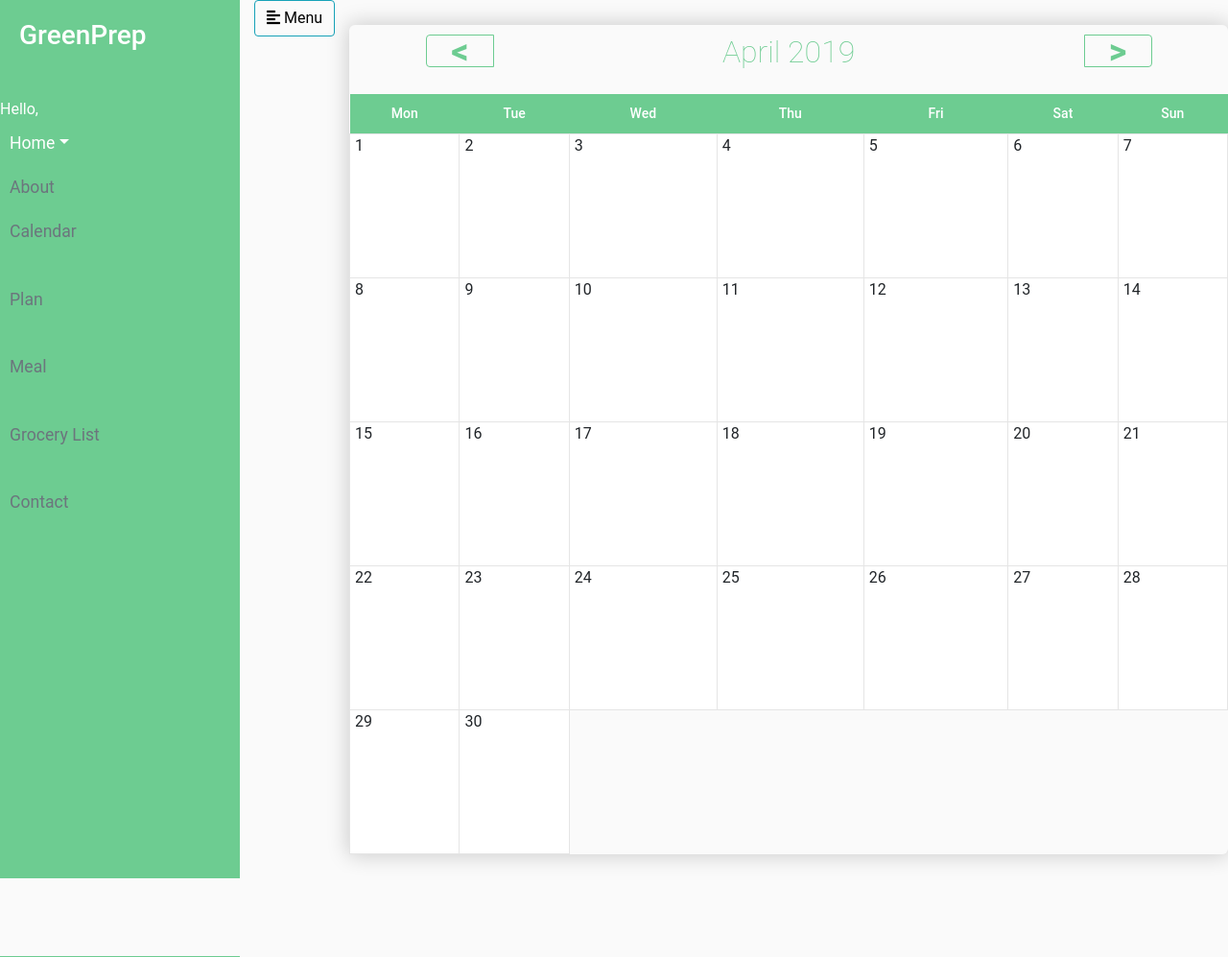
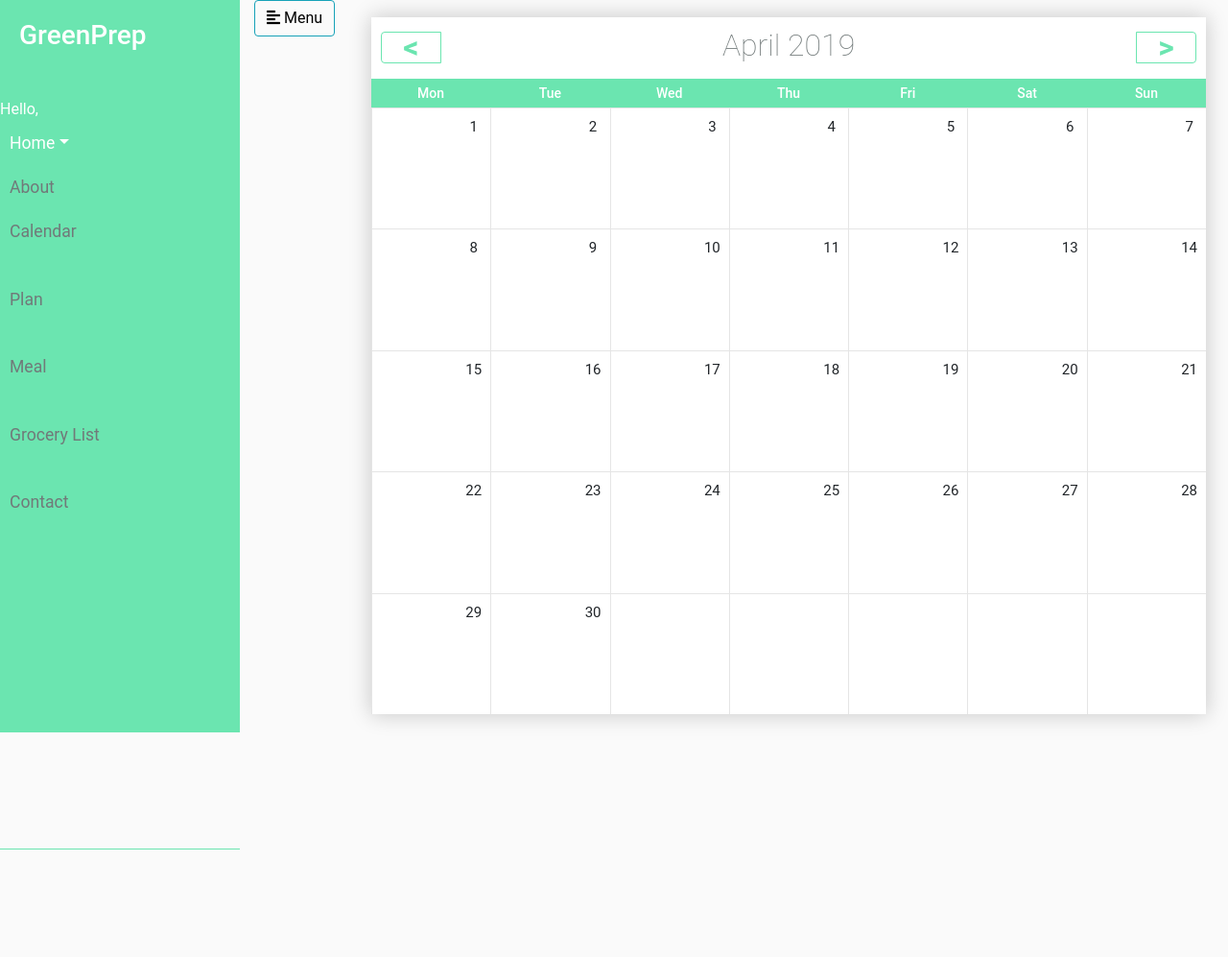
Before and after one commit to ajuhl/green-prep, a Django app: page /meal/calendar in a window 1280 px wide. Shown: the whole page at 96% size. After the commit the page ends 885 px from the top, so only its background shows below. Run offline with Django 3.2, Linux system fonts and the light colour scheme; data comes from the database, SQL or seed files in the repository; some libraries are stand-ins or nearby versions.

Commit message:
More Css.

```diff
--- a/mealbuilder/static/mealbuilder/css/styles.css
+++ b/mealbuilder/static/mealbuilder/css/styles.css
@@ -6,7 +6,7 @@
 #sidebar {
     min-width: 250px;
     max-width: 250px;
-    background: #6dcc91;
+    background: #6BE5B0;
     color: #fff;
     transition: all 0.3s;
 }
@@ -55,12 +55,12 @@ a, a:hover, a:focus {
 
 #sidebar .sidebar-header {
     padding: 20px;
-    background: #6dcc91;
+    background: #6BE5B0;
 }
 
 #sidebar ul.components {
     padding: 20px 0;
-    border-bottom: 1px solid #6dcc91;
+    border-bottom: 1px solid #6BE5B0;
 }
 
 #sidebar ul p {
@@ -75,26 +75,31 @@ a, a:hover, a:focus {
 }
 
 #sidebar ul li a:hover {
-    color: #6dcc91;
-    background: #fff;
+    color: #717979;
+    background: #DBFAED;
 }
 
 #sidebar ul li.active > a, a[aria-expanded="true"] {
     color: #fff;
-    background: #6dcc91;
+    background: #6BE5B0;
 }
 
 ul ul a {
     font-size: 0.9em !important;
     padding-left: 30px !important;
-    background: #6dcc91;
+    background: #6BE5B0;
 }
 
-.calendar {
-  width: 75%;
-  margin: auto;
-  font-size: 13px;
+#wrap {
+  width: 100%;
+  margin: 0 auto;
+  }
+
+  #calendar {
+/* 		float: right; */
         margin: 2% auto;
+		width: 95%;
+		background-color: #FFFFFF;
 		  border-radius: 6px;
         box-shadow: 0 1px 2px #C3C3C3;
 		-webkit-box-shadow: 0px 0px 21px 2px rgba(0,0,0,0.18);
@@ -102,17 +107,15 @@ ul ul a {
 box-shadow: 0px 0px 21px 2px rgba(0,0,0,0.18);
 		}
 
+*, ::after, ::before {
+    box-sizing: content-box;
+}
+
 
 .calendar th {
   padding: 10px;
   text-align: center;
   font-size: 18px;
-}
-
-.calendar td {
-  width: 200px;
-  height: 150px;
-  padding: 20px 0px 0px 5px;
 }
 
 .month {
@@ -129,7 +132,7 @@ ul {
 }
 
 a {
-  color: #6c757d;
+  color: #717979;
 }
 
 
@@ -148,10 +151,6 @@ a {
   box-shadow: 0 0 0 0;
 }
 
-.clearfix {
-  margin: 15px;
-}
-
 
 .form {
   margin: auto;
@@ -159,7 +158,7 @@ a {
 
 .form input, .form select, .form textarea {
   border-radius: 5px;
-  border: 1px solid #6c757d;
+  border: 1px solid #717979;
   outline: none;
   background: none;
   padding: 5px;
@@ -196,7 +195,7 @@ td.fc-today {
 
 .fc-first th{
 	font-family: 'Roboto', sans-serif;
-    background:#6dcc91 !important;
+    background:#6BE5B0 !important;
 	color:#FFF;
 	font-size:14px !important;
 	font-weight:500 !important;
@@ -204,7 +203,7 @@ td.fc-today {
 	}
 .fc-event-inner {
 	font-family: 'Roboto', sans-serif;
-    background: #03a9f3!important;
+    background: #979D9D!important;
     color: #FFF!important;
     font-size: 12px!important;
     font-weight: 500!important;
@@ -275,15 +274,15 @@ html .fc,
     font-weight: 100;
     margin-bottom: 10px;
 		font-family: 'Roboto', sans-serif;
-    color: #6dcc91
+    color: #717979
 }
 	span.fc-button {
     font-family: 'Roboto', sans-serif;
-    border-color: #6dcc91;
-	  color: #6dcc91;
+    border-color: #6BE5B0;
+	  color: #6BE5B0;
 }
 .fc-state-down, .fc-state-active {
-    background-color: #6dcc91 !important;
+    background-color: #6BE5B0 !important;
 	color: #FFF !important;
 }
 .fc .fc-header-space {
@@ -855,17 +854,15 @@ table.fc-header{
     min-width: 19px;
     padding: 6px;
     text-align: center;
-       width: 30px;
-    height: 30px;
 }
 .fc-sun, .fc-sat{
     color: #b8b8b8;
 }
 
 .fc-week .fc-day:hover .fc-day-number{
-    background-color: #B8B8B8;
+    background-color: #717979;
     border-radius: 50%;
-    color: #FFFFFF;
+    color: #AEF0D3;
     transition: background-color 0.2s;
 }
 .fc-week .fc-day.fc-state-highlight:hover .fc-day-number{
--- a/mealbuilder/utils.py
+++ b/mealbuilder/utils.py
@@ -22,13 +22,14 @@ class Calendar(HTMLCalendar):
 			meals = plan.meal.all()
 
 			for meal in meals:
-				d += '<li> {name} </li>'.format(name=meal.name)
+				d += '<div class="fc-event fc-event-hori fc-event-draggable fc-event-start fc-event-end"><div class="fc-event-inner"><span class="fc-event-title">{name}</span></div></div>'.format(name=meal.name)
 			if day != 0:
-				return '<td class="fc-day fc-widget-content" ondblclick="goToPlan({date})"><span class="date">{day}</span><ul> {d} </ul></td>'.format(date=date,day=day,d=d)
-			return '<td></td>'
+				return '<td class="fc-day fc-widget-content" ondblclick="goToPlan({date})"><div style="min-height: 106px;"><div class="fc-day-number">{day}</div><div class="fc-day-content"><div style="position: relative; height: 84px;">{d}</div></div</td>'.format(date=date,day=day,d=d)
+			return '<td class="fc-day fc-widget-content"></td>'
+
 		if day != 0:
-			return '<td class="fc-day fc-widget-content" ondblclick="goToDate({date})"><span class="date">{day}</span><ul> {d} </ul></td>'.format(date=date,day=day,d=d)
-		return '<td></td>'
+			return '<td class="fc-day fc-widget-content" ondblclick="goToDate({date})"><div style="min-height: 106px;"><div class="fc-day-number">{day}</div><div class="fc-day-content"><div style="position: relative; height: 84px;">{d}</div></div</td>'.format(date=date,day=day,d=d)
+		return '<td class="fc-day fc-widget-content"></td>'
 
 	# formats a week as a tr
 	def formatweek(self, theweek):
@@ -48,18 +49,17 @@ class Calendar(HTMLCalendar):
 		else:
 			s = '%s' % month_name[themonth]
 
-		prev_month = '<tr class="fc-header"><th colspan="2" class="fc-header-left"><span class="fc-button fc-button-prev fc-state-default fc-corner-left" unselectable="on" onclick="get_prev()"><span class="fc-text-arrow"><</span></span></th>'
-		title = '<th colspan="3" class="fc-header-center"><span class="fc-header-title"><h2>%s</h2></span></th>' % s
-		next_month = '<th colspan="2" class="fc-header-right"><span class="fc-button fc-button-next fc-state-default fc-corner-right" unselectable="on" onclick="get_next()"><span class="fc-text-arrow">></span></span></th></tr>'
+		prev_month = '<table class="fc-header" style="width:100%"><tbody><tr><td class="fc-header-left"><span class="fc-button fc-button-prev fc-state-default fc-corner-left" unselectable="on" onclick="get_prev()"><span class="fc-text-arrow"><</span></span></td>'
+		title = '<td class="fc-header-center"><span class="fc-header-title"><h2>%s</h2></span></td>' % s
+		next_month = '<td class="fc-header-right"><span class="fc-button fc-button-next fc-state-default fc-corner-right" unselectable="on" onclick="get_next()"><span class="fc-text-arrow">></span></span></td></tr></tbody></table>'
 		return prev_month+title+next_month
 
 
 	# formats a month as a table
 	# filter events by year and month
 	def formatmonth(self, withyear=True):
-		cal = '<table border="0" cellpadding="0" cellspacing="0" class="calendar">\n'
-		cal += '{formatmonthname}\n'.format(formatmonthname=self.formatmonthname(self.year, self.month, withyear=withyear))
-		cal += '{formatweekheader}\n'.format(formatweekheader=self.formatweekheader())
+		cal = '<div id="wrap"><div id="calendar" class="fc fc-ltr">{formatmonthname}\n'.format(formatmonthname=self.formatmonthname(self.year, self.month, withyear=withyear))
+		cal += '<div class="fc-view fc-view-month fc-grid" style="position: relative" unselectable="on"><table class="fc-border-separate" style="width:100%" cellspacing="0"><thead>{formatweekheader}</thead><tbody>\n'.format(formatweekheader=self.formatweekheader())
 		for week in self.monthdays2calendar(self.year, self.month):
 			cal += '{formatweek}\n'.format(formatweek=self.formatweek(week))
-		return cal
+		return cal+'</tbody></table></div></div></div>'
```
Lines whose indentation alone changed are shown as unchanged.
